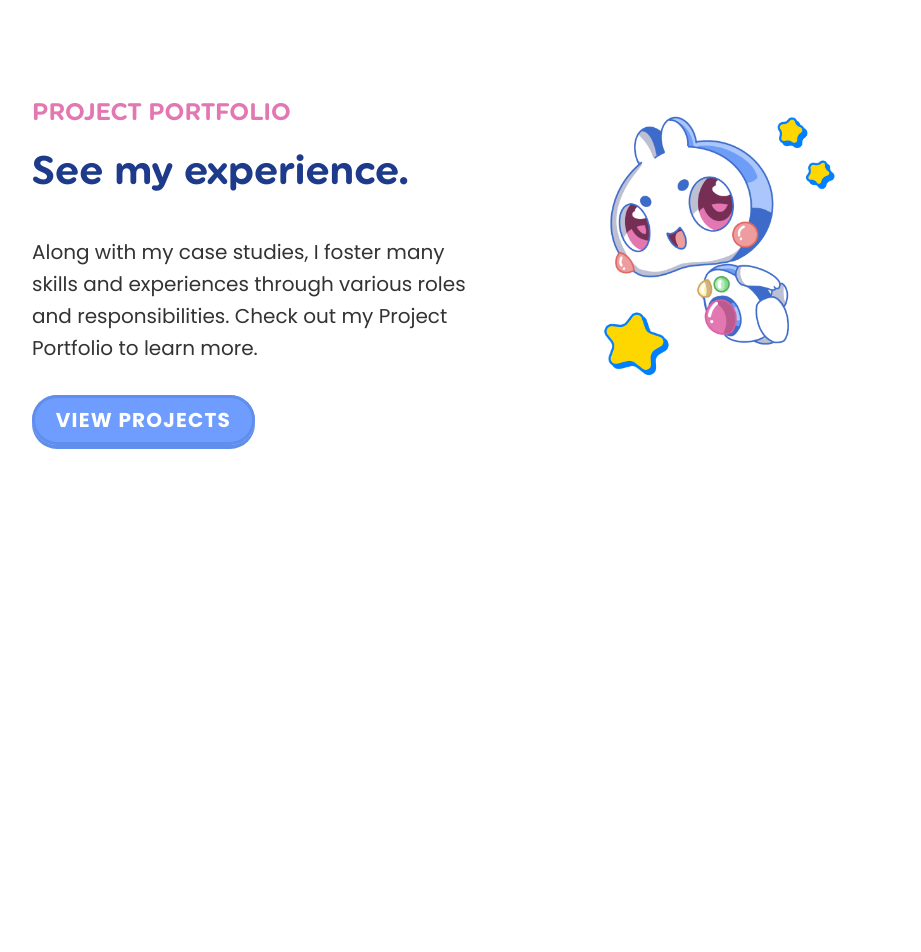
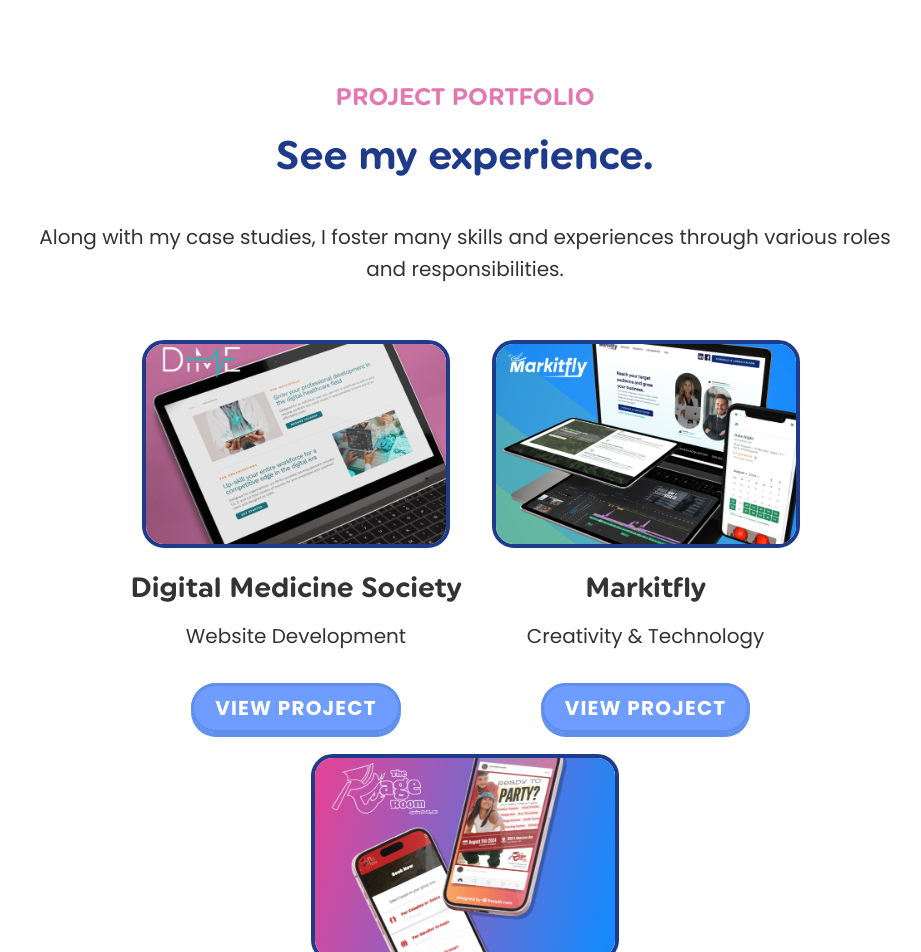
Before and after one commit to cttub/Christina-Buiiny-Portfolio, a React (Create React App) app: page / in a window 1280 px wide. Shown: the part 3040-3992 px from the top of the page, without its empty margins (303-1224 px from the left). Before the commit the page ends 3841 px from the top, so only its background shows below. Built offline with nearby package versions, Linux system fonts and the light colour scheme.

Commit message:
Home Page Revision

```diff
--- a/src/Pages/Home.js
+++ b/src/Pages/Home.js
@@ -10,7 +10,7 @@
       {/* Hero Section */}
       <section className='landing hero'>
         <div className='col-lg-4 img-container'>
-          <Image name="LandingImage" alt="LandingImage" className="landing-img" />
+          <Image name="LandingImage" alt="Landing" className="landing-img" />
         </div>
         <div className='col-lg-7'>
           <h1 className='white-color landing-header'>
@@ -35,7 +35,7 @@
           <Button type="button" className="button--primary" href="/Contact">Contact Me</Button>
         </div>
         <div className="image col-lg-5 col-12">
-          <Image name="IPadImage" />
+          <Image name="IPadImage" alt="iPad" />
         </div>
       </section>
 
@@ -66,20 +66,41 @@
 
       {/* Project Portfolio Section */}
       <section className="introduction homepage-section">
-
-        <div className='col-12 col-lg-6'>
-          <h4 className='primary-pink-color'>Project Portfolio</h4>
-          <h1 className='primary-blue-color heading-with-top-subheading'>See my experience.</h1>
-          <p style={{marginBottom: "40px"}}>Along with my case studies, I foster many skills and experiences through various roles and responsibilities. Check out my Project Portfolio to learn more.</p>
-          <Button type="button" className="button--primary" href="/Work">View Projects</Button>
-        </div>
-        <div className="image col-lg-5 col-12 bunnyHome">
-          <Image name="Bunny" />
+        <div>
+          <h4 className='primary-pink-color text-center'>Project Portfolio</h4>
+          <h1 className='primary-blue-color heading-with-top-subheading text-center'>See my experience.</h1>
+          <p className="text-center" style={{marginBottom: "40px"}}>Along with my case studies, I foster many skills and experiences through various roles and responsibilities.</p>
+          <div className='horizontal-flex wrap' id='projects'>
+            <Card
+              type="Smaller"
+              companyName="Digital Medicine Society"
+              position="Website Development"
+              linkHref="/Work/DiMe"
+              linkText="View Project"
+              imgSrc="DiMe"
+            />
+            <Card
+              type="Smaller"
+              companyName="Markitfly"
+              position="Creativity & Technology"
+              linkHref="/Work/Markitfly"
+              linkText="View Project"
+              imgSrc="Markitfly"
+            />
+            <Card
+              type="Smaller"
+              companyName="The Rage Room"
+              position="Creativity & Technology"
+              linkHref="/Work/TheRageRoomSpringfield"
+              linkText="View Project"
+              imgSrc="RageRoom"
+            />
+          </div>
+          <div className='horizontal-flex' style={{marginTop: "30px"}}>
+            <p>See my full project portfolio <a href='/Work'>here.</a></p>
+          </div>
         </div>
       </section>
-
-
-
     </>
   );
 }
```
